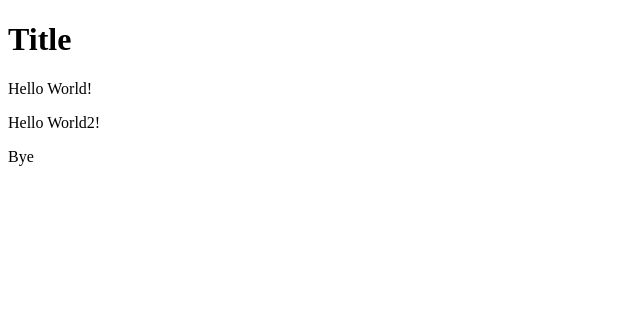
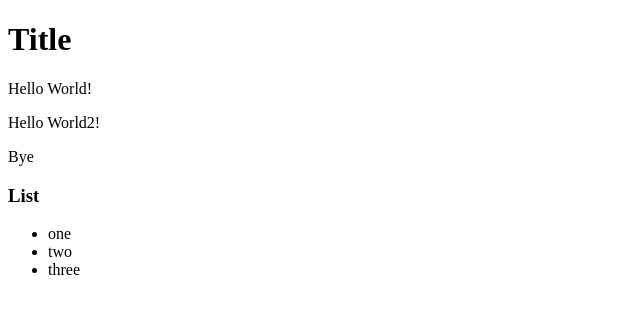
Before and after one commit to Darjash/test, a plain HTML site: page index.html in a window 1280 px wide. Shown: the whole page, without its empty margins (0-640 px from the left). Drawn offline with Linux system fonts and the light colour scheme.

Commit message:
add list

```diff
--- a/index.html
+++ b/index.html
@@ -10,5 +10,12 @@
     <p>Hello World!</p>
     <p>Hello World2!</p>
     <div><p>Bye</p> </div>
+
+    <h3>List</h3>
+    <ul>
+        <li>one</li>
+        <li>two</li>
+        <li>three</li>
+    </ul>
 </body>
 </html>
```
